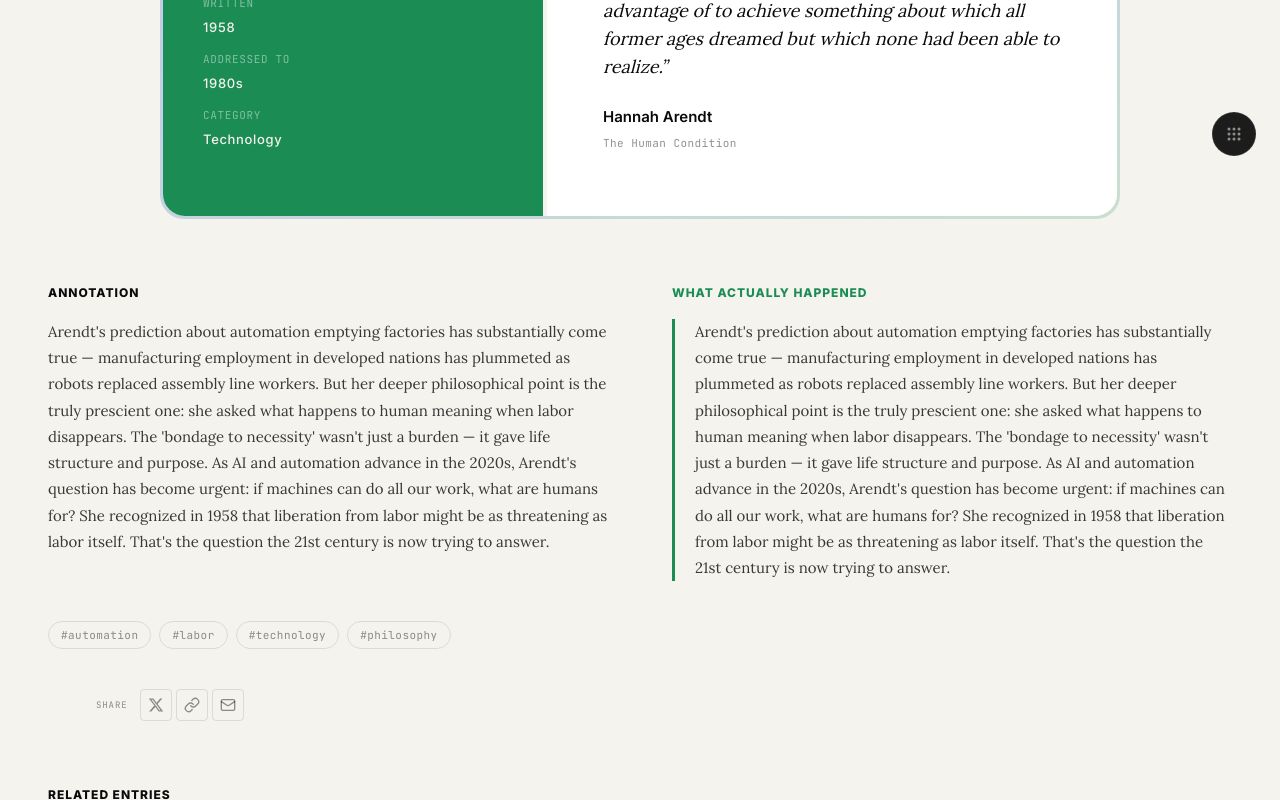
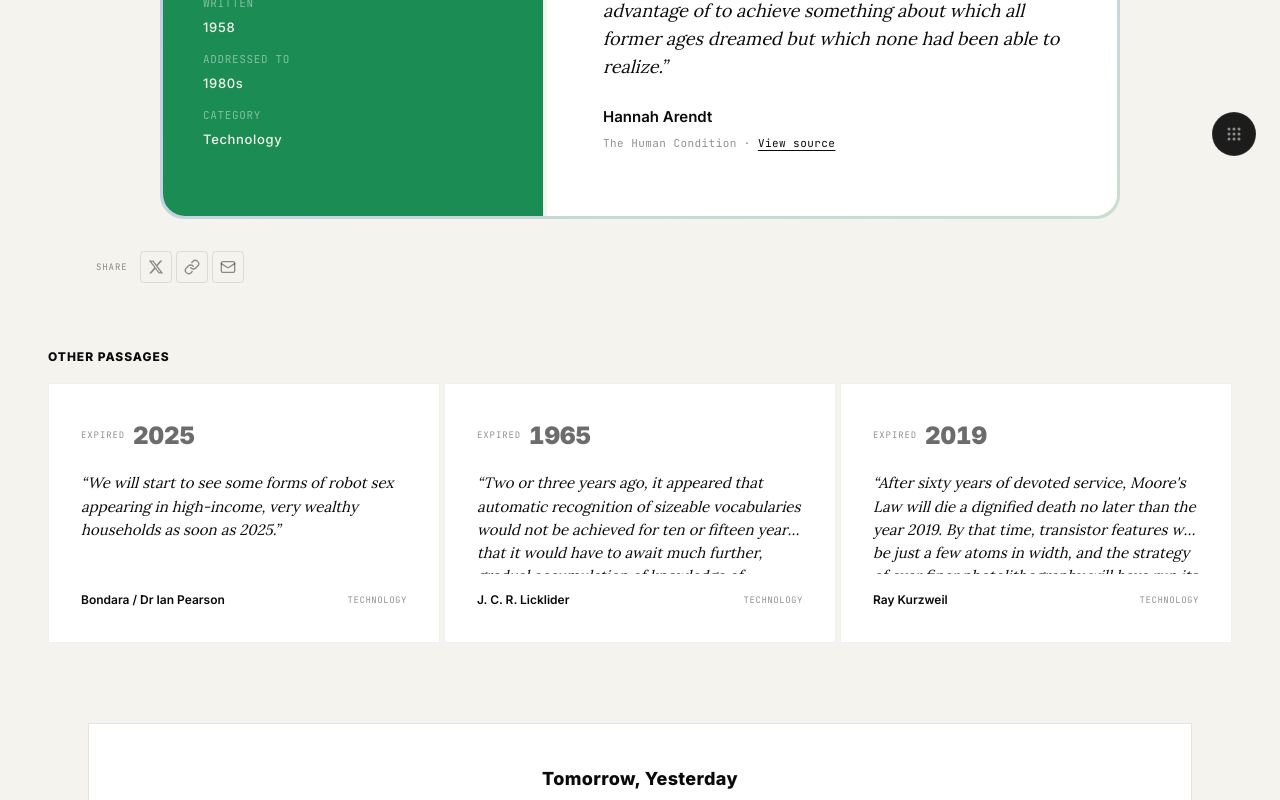
Before and after one commit to gogomegi/the-expected-world, a Next.js app: page /entry/arendt-automation-1958 in a window 1280 px wide. Shown: the part 580-1380 px from the top of the page. Built offline with nearby package versions, Linux system fonts and the light colour scheme.

Commit message:
Present quotations without explanatory annotations or outcomes

```diff
--- a/src/app/entry/[slug]/page.tsx
+++ b/src/app/entry/[slug]/page.tsx
@@ -37,9 +37,9 @@ export async function generateMetadata({ params }: Props): Promise<Metadata> {
   const label = isExpired(entry.predictedDateNormalized) ? "Expired" : "Closing";
   const title = `${entry.author} — ${label}: ${entry.predictedDate}`;
   const description =
-    entry.annotation.length > 160
-      ? entry.annotation.slice(0, 157) + "…"
-      : entry.annotation;
+    entry.quote.length > 160
+      ? entry.quote.slice(0, 157).trimEnd() + "…"
+      : entry.quote;
   return {
     title,
     description,
@@ -77,7 +77,7 @@ export default async function EntryPage({ params }: Props) {
     headline: `${entry.author}: ${entry.quote.slice(0, 110)}`,
     author: { "@type": "Person", name: entry.author },
     datePublished: entry.dateWritten,
-    description: entry.annotation,
+    description: entry.quote,
     articleSection: entry.category,
     publisher: {
       "@type": "Organization",
@@ -179,6 +179,19 @@ export default async function EntryPage({ params }: Props) {
                 </p>
                 <p style={{ fontFamily: "var(--fm)", fontSize: "0.6875rem", letterSpacing: "0.04em", color: "var(--muted-l)", marginTop: 4 }}>
                   {entry.source}
+                  {entry.source_url && /^https?:\/\//i.test(entry.source_url) && (
+                    <>
+                      {" · "}
+                      <a
+                        href={entry.source_url}
+                        target="_blank"
+                        rel="noopener noreferrer"
+                        style={{ color: "var(--text-l)", textDecoration: "underline", textUnderlineOffset: "3px" }}
+                      >
+                        View source
+                      </a>
+                    </>
+                  )}
                 </p>
               </div>
             </div>
@@ -186,48 +199,10 @@ export default async function EntryPage({ params }: Props) {
         </div>
       </section>
 
-      {/* ── ANNOTATION + WHAT ACTUALLY HAPPENED ── */}
-      <section style={{ padding: "64px 48px 80px" }}>
-        <div className="entry-anno-grid">
-          <div>
-            <h2 style={sectionHeadStyle}>Annotation</h2>
-            <p style={bodyStyle}>{entry.annotation}</p>
-          </div>
-
-          {entry.actualOutcome && (
-            <div>
-              <h2 style={{ ...sectionHeadStyle, color: vividColor }}>{expired ? "What Actually Happened" : "What Happened So Far"}</h2>
-              <div style={{ borderLeft: `3px solid ${vividColor}`, paddingLeft: 20 }}>
-                <p style={bodyStyle}>{entry.actualOutcome}</p>
-              </div>
-            </div>
-          )}
-        </div>
-
-        {/* Tags */}
-        {entry.tags.length > 0 && (
-          <div style={{ maxWidth: "var(--max-width)", margin: "40px auto 0", display: "flex", flexWrap: "wrap", gap: 8 }}>
-            {entry.tags.map((tag) => (
-              <span
-                key={tag}
-                style={{
-                  fontFamily: "var(--fm)",
-                  fontSize: "0.6875rem",
-                  letterSpacing: "0.04em",
-                  color: "var(--muted-l)",
-                  border: "1px solid var(--rule-l)",
-                  padding: "4px 12px",
-                  borderRadius: 20,
-                }}
-              >
-                #{tag}
-              </span>
-            ))}
-          </div>
-        )}
-
+      {/* Share and browse other passages without editorial verdicts. */}
+      <section style={{ padding: "24px 48px 80px" }}>
         {/* Share buttons */}
-        <div style={{ marginTop: 40 }}>
+        <div style={{ marginTop: 8 }}>
           <ShareButtons
             url={`/entry/${entry.id}`}
             quote={entry.quote}
@@ -239,7 +214,7 @@ export default async function EntryPage({ params }: Props) {
         {/* Related entries */}
         {related.length > 0 && (
           <div style={{ maxWidth: "var(--max-width)", margin: "64px auto 0" }}>
-            <h3 style={sectionHeadStyle}>Related Entries</h3>
+            <h3 style={sectionHeadStyle}>Other passages</h3>
             <div className="entry-related-grid">
               {related.map((rel, i) => {
                 const relYear = displayYear(rel);
@@ -287,11 +262,3 @@ const sectionHeadStyle: React.CSSProperties = {
   color: "var(--text-l)",
   marginBottom: 16,
 };
-
-const bodyStyle: React.CSSProperties = {
-  fontFamily: "var(--fq)",
-  fontSize: "0.9375rem",
-  lineHeight: 1.75,
-  color: "var(--text-l)",
-  opacity: 0.8,
-};
```
